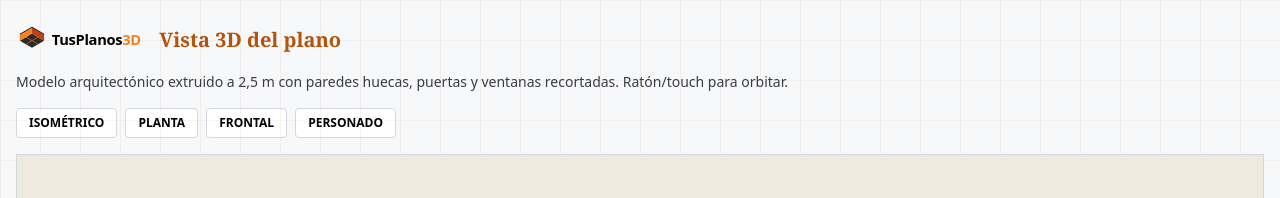
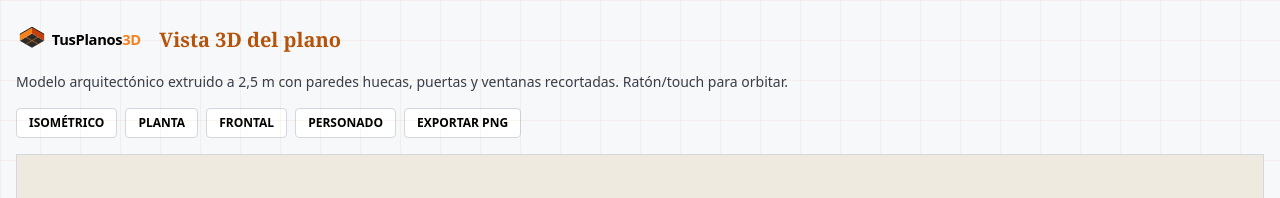
Before and after one commit to montyxace-sys/pnanos3d, a Next.js app: page /vista-3d in a window 1280 px wide. Shown: the top 198 px of the page. Built offline with nearby package versions, Linux system fonts and the light colour scheme; no server answers.

Commit message:
feat: export PNG from 3D viewer

```diff
--- a/src/components/plano/Plan3D.tsx
+++ b/src/components/plano/Plan3D.tsx
@@ -32,6 +32,7 @@ export default function Plan3D() {
   const cameraRef = useRef<any>(null);
   const controlsRef = useRef<any>(null);
   const centerRef = useRef<[number, number, number]>([0, 0.5, 0]);
+  const rendererRef = useRef<any>(null);
 
   useEffect(() => {
     setDoc(loadDoc());
@@ -59,10 +60,11 @@ export default function Plan3D() {
         1000,
       );
 
-      const renderer = new THREE.WebGLRenderer({ antialias: true });
+      const renderer = new THREE.WebGLRenderer({ antialias: true, preserveDrawingBuffer: true });
       renderer.setPixelRatio(Math.min(window.devicePixelRatio || 1, 2));
       renderer.setSize(container.clientWidth, container.clientHeight);
       container.appendChild(renderer.domElement);
+      rendererRef.current = renderer;
 
       const ambient = new THREE.AmbientLight(0xffffff, 0.8);
       scene.add(ambient);
@@ -306,6 +308,23 @@ export default function Plan3D() {
         >
           Personado
         </button>
+
+        <button
+          onClick={() => {
+            const r = rendererRef.current;
+            if (!r) return;
+            const url = r.domElement.toDataURL("image/png");
+            const a = document.createElement("a");
+            a.href = url;
+            a.download = "tusplanos3d-vista-3d.png";
+            document.body.appendChild(a);
+            a.click();
+            document.body.removeChild(a);
+          }}
+          className="rounded border border-line bg-paper px-3 py-1.5 text-xs font-semibold uppercase text-ink hover:bg-paper-2"
+        >
+          Exportar PNG
+        </button>
       </div>
       <div ref={mountRef} className="relative h-[78vh] min-h-[420px] w-full overflow-hidden border border-line bg-paper-2">
         {!ready && <div className="absolute inset-0 flex items-center justify-center text-muted">Cargando motor 3D...</div>}
```
